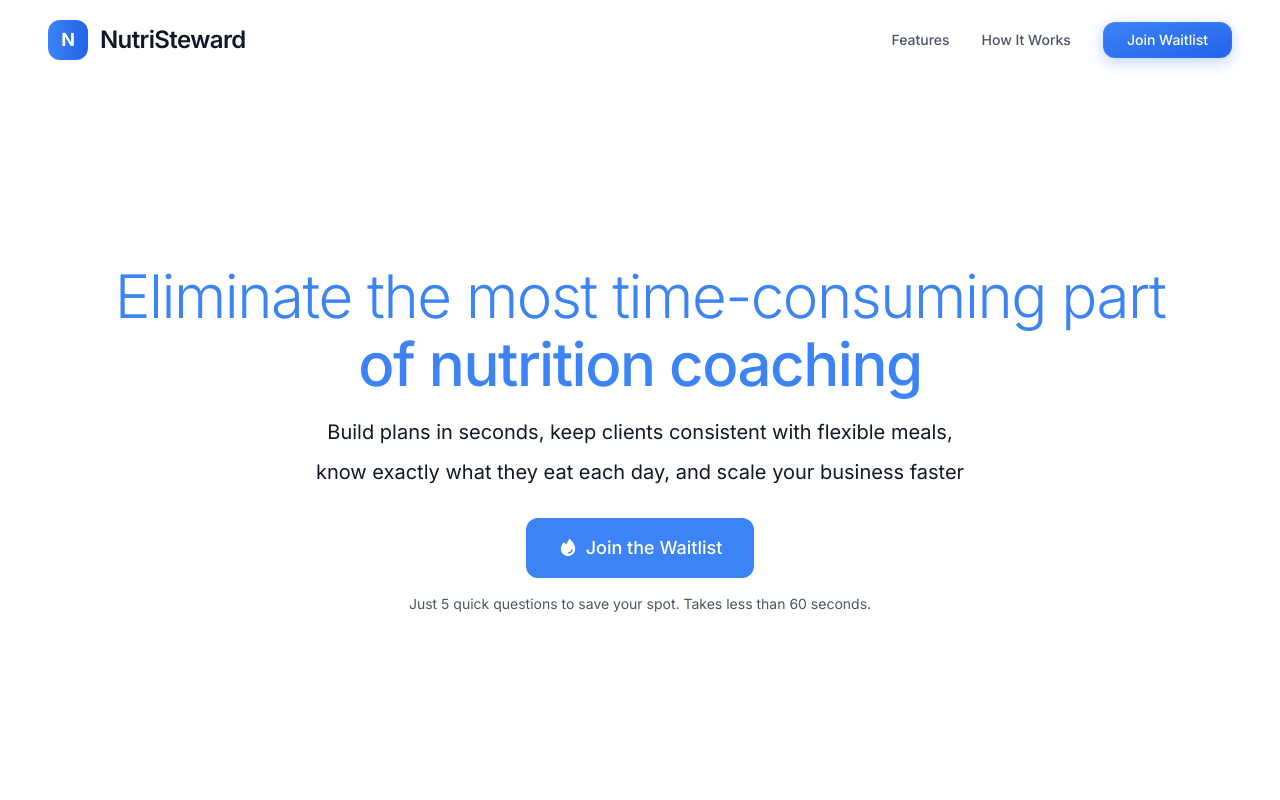
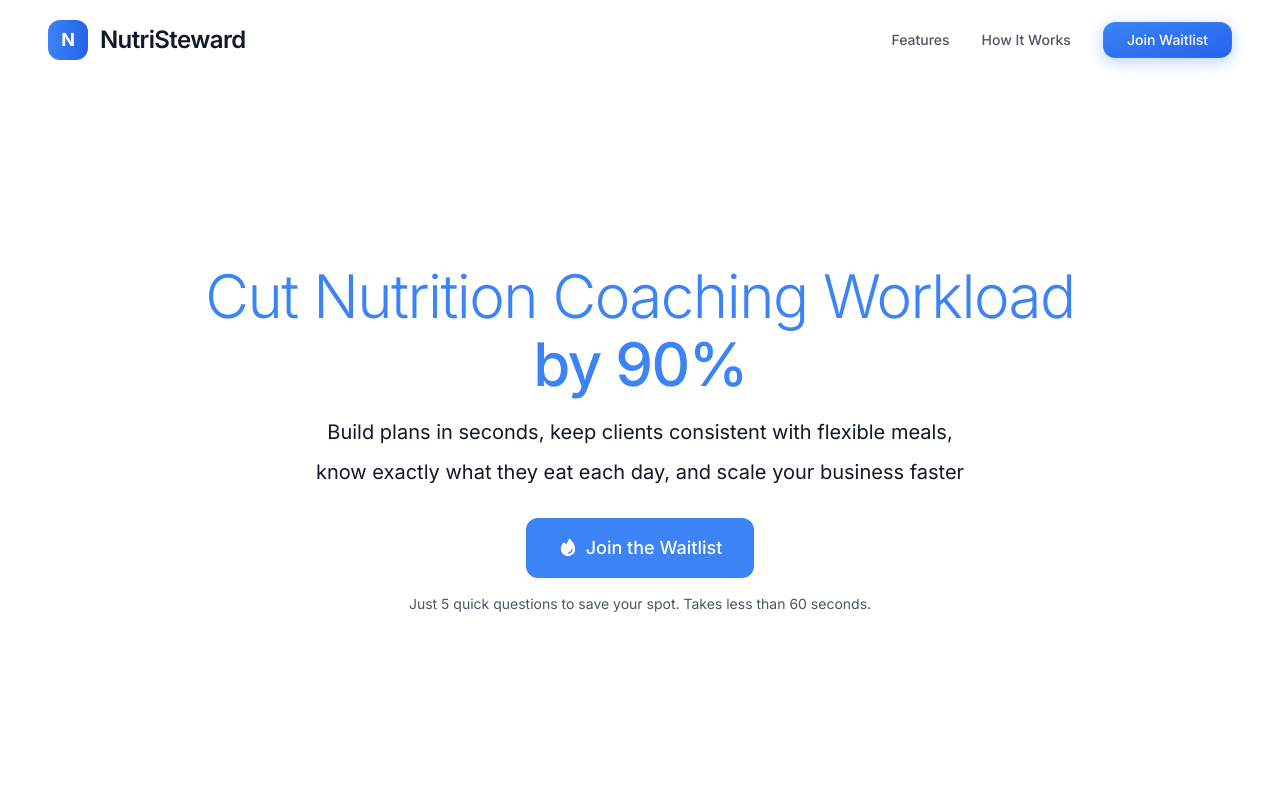
Before and after one commit to CaptainShnook/nutri-steward-pro, a React (Vite) app: page / in a window 1280 px wide. Shown: the top 800 px of the page. Built offline with nearby package versions, Linux system fonts and the light colour scheme.

Commit message:
Reverted to commit d2b2ff5daf9e66643bbbf5de4c44aa7a1898bd6c

```diff
--- a/src/components/HeroSection.tsx
+++ b/src/components/HeroSection.tsx
@@ -16,8 +16,8 @@ const HeroSection = () => {
         <div className="max-w-6xl mx-auto text-center">
           <div className="animate-fade-in">
             <h1 className="text-4xl md:text-5xl lg:text-6xl font-light tracking-tight text-primary-500 mb-6 leading-tight">
-              Eliminate the most time-consuming part
-              <span className="block font-medium mt-2">of nutrition coaching</span>
+              Cut Nutrition Coaching Workload
+              <span className="block font-medium mt-2">by 90%</span>
             </h1>
 
             <div className="text-lg md:text-xl text-gray-900 leading-relaxed mb-8 space-y-3 max-w-4xl mx-auto">
```
